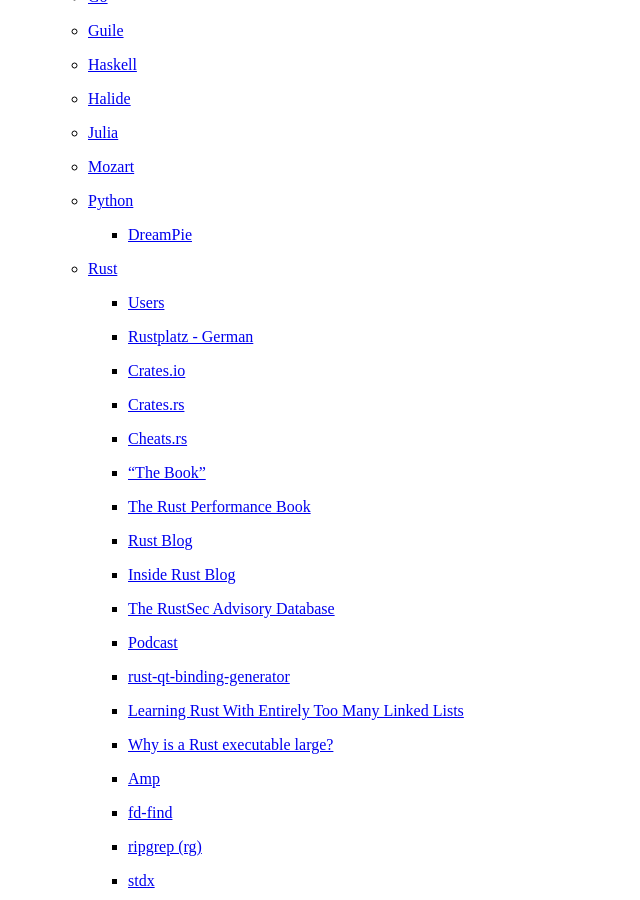
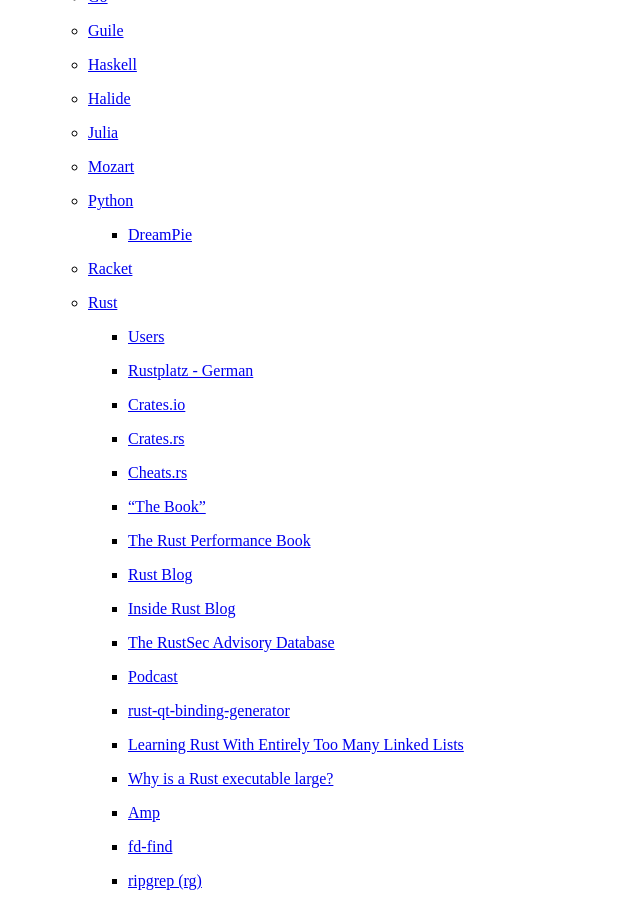
Before and after one commit to wahn/jan_walter_org, a Jekyll site: the page built from links/index.md, in a window 1280 px wide and 900 px high, scrolled down 6143 px. Shown: the whole window, without its empty margins (0-640 px from the left). Built offline with Jekyll 4.4.1, drawn with Linux system fonts in a browser that asks for light colours; Markdown is read by kramdown in place of the engine named in the settings.

Commit message:
Add Racket to the programming languages.

```diff
--- a/links/index.md
+++ b/links/index.md
@@ -403,6 +403,8 @@
 
         + [DreamPie](http://www.dreampie.org/index.html)
 
+    - [Racket](https://racket-lang.org)
+
     - [Rust](https://www.rust-lang.org)
 
         + [Users](https://users.rust-lang.org)
```
